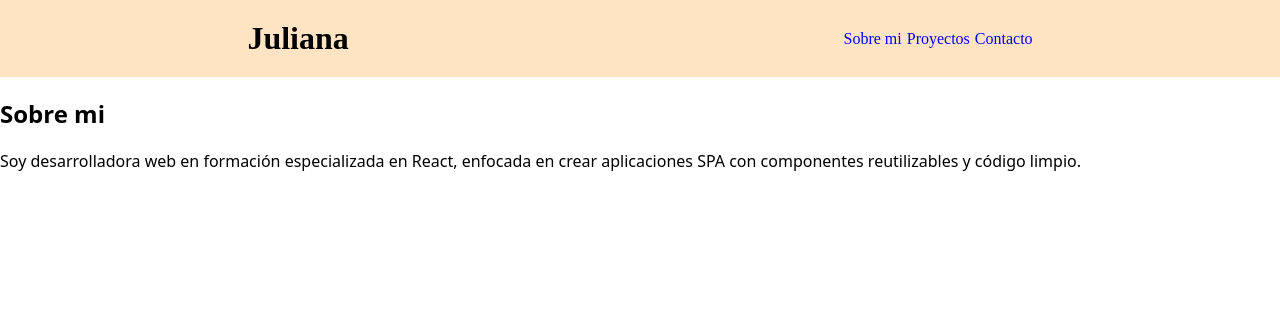
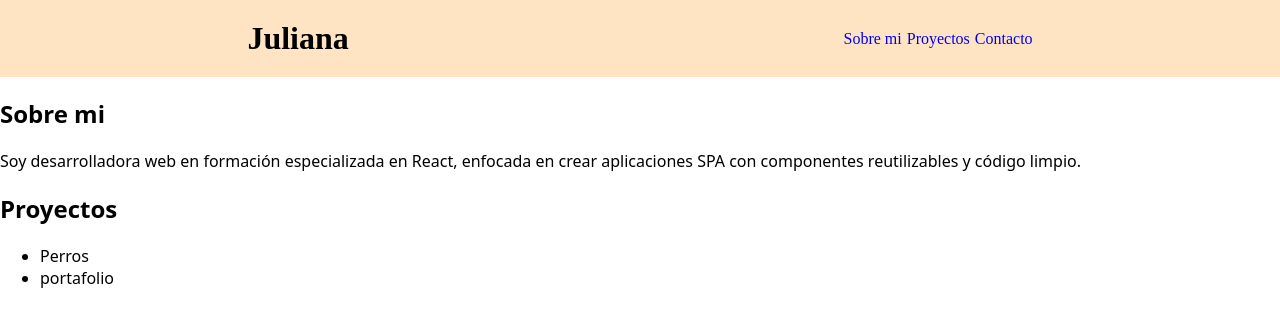
Before and after one commit to julidiossa20/portfolio, a React (Vite) app: page / in a window 1280 px wide. Shown: the top 326 px of the page. Built offline with nearby package versions, Linux system fonts and the light colour scheme.

Commit message:
feat:cración proyectos

```diff
--- a/src/App.tsx
+++ b/src/App.tsx
@@ -23,6 +23,16 @@ function App() {
             código limpio.
           </p>
         </section>
+
+        <section id='projects'>
+          <h2>Proyectos</h2>
+          <p>
+            <ul>
+              <li>Perros</li>
+              <li>portafolio</li>
+            </ul>
+          </p>
+        </section>
       </main>
     </>
   )
```
